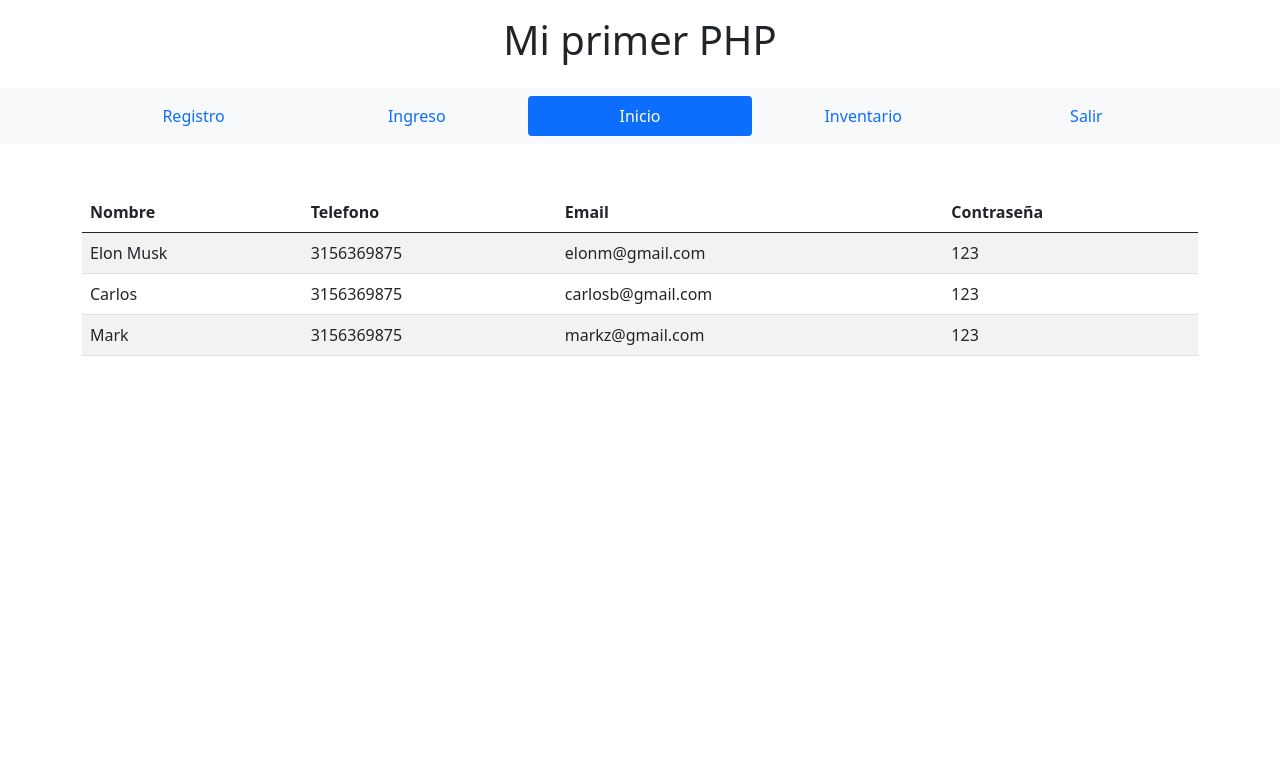
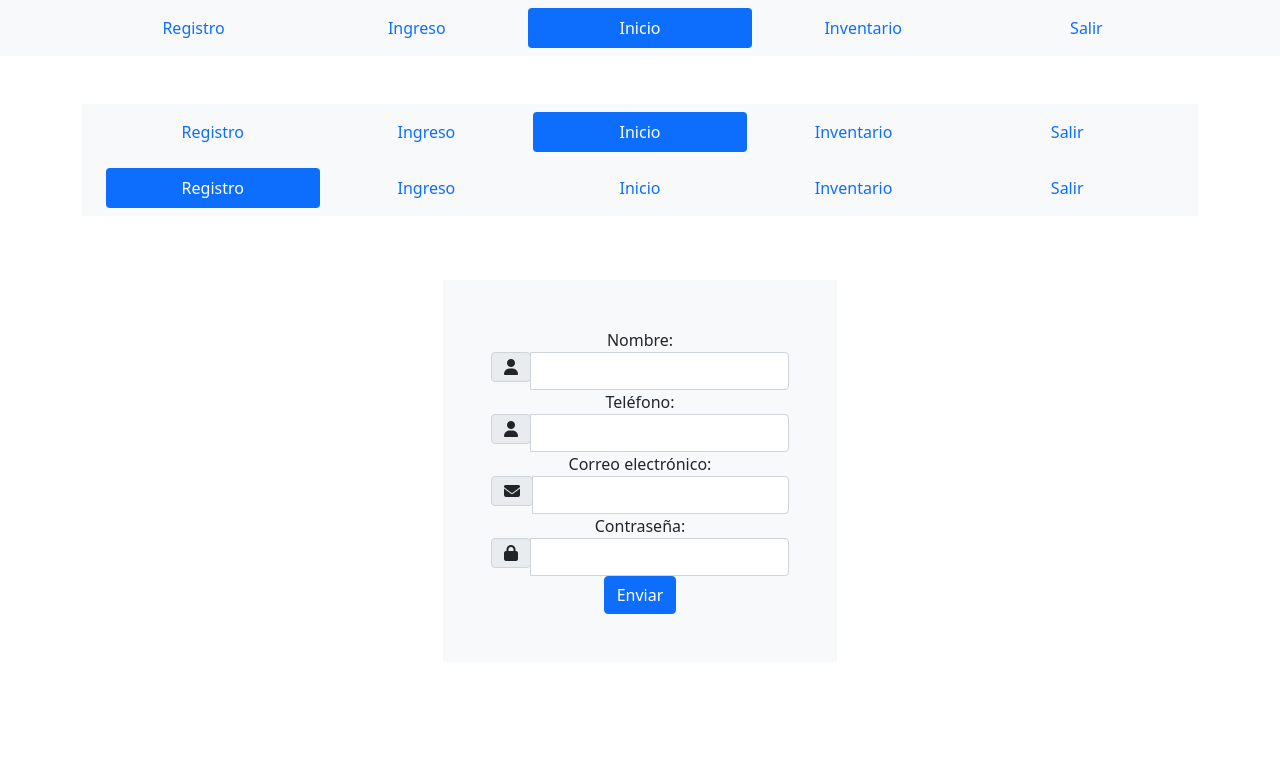
Before and after one commit to JCMR05/phpsena, a PHP site: page /vistas/plantilla.php in a window 1280 px wide. Shown: the top 773 px of the page. Run offline with PHP 8.4, Linux system fonts and the light colour scheme; some libraries are stand-ins or nearby versions.

Commit message:
Modulos y Modelos

```diff
--- a/html/index.html
+++ b/html/index.html
@@ -5,7 +5,7 @@
 <head>
     <meta charset="UTF-8">
     <meta name="viewport" content="width=device-width, initial-scale=1.0">
-    <link href="vistas\librerias\bootstrap.min.css" rel="stylesheet">
+    <link href="https://cdn.jsdelivr.net/npm/bootstrap@5.0.2/dist/css/bootstrap.min.css" rel="stylesheet">
     <title>PHP</title>
     <link rel="stylesheet" href="style.css">
 </head>
--- /dev/null
+++ b/vistas/css/styless.css
@@ -0,0 +1,3 @@
+.input-group-text {
+    padding: 0.75rem 0.75rem;
+}
--- /dev/null
+++ b/vistas/modulos/menu.php
@@ -0,0 +1,21 @@
+<div class="container-fluid bg-light">
+        <div class="container">
+            <ul class="nav nav-justified py-2 nav-pills">
+                <li class="nav-item">
+                    <a href="registro.php" class="nav-link">Registro</a>
+                </li>
+                <li class="nav-item">
+                    <a href="ingreso.html" class="nav-link">Ingreso</a>
+                </li>
+                <li class="nav-item">
+                    <a href="index.html" class="nav-link active">Inicio</a>
+                </li>
+                <li class="nav-item">
+                    <a href="inventario.html" class="nav-link">Inventario</a>
+                </li>
+                <li class="nav-item">
+                    <a href="#" class="nav-link">Salir</a>
+                </li>
+            </ul>
+        </div>
+    </div>
--- /dev/null
+++ b/vistas/modulos/registro.php
@@ -0,0 +1,128 @@
+<!DOCTYPE html>
+<html lang="es">
+<head>
+    <meta charset="UTF-8">
+    <meta name="viewport" content="width=device-width, initial-scale=1.0">
+    <link href="https://cdn.jsdelivr.net/npm/bootstrap@5.0.2/dist/css/bootstrap.min.css" rel="stylesheet" integrity="sha384-EVSTQN3/azprG1Anm3QDgpJLIm9Nao0Yz1ztcQTwFspd3yD65VohhpuuCOmLASjC" crossorigin="anonymous">
+	<!-- Latest compiled Fontawesome-->
+	<script src="https://kit.fontawesome.com/e632f1f723.js" crossorigin="anonymous"></script>
+    <title>PHP</title>
+    <link rel="stylesheet" href="style.css">
+</head>
+<body>
+    <? include "modulos/menu.php"; ?>
+
+    <div class="container-fluid bg-light">
+        <div class="container">
+            <ul class="nav nav-justified py-2 nav-pills">
+                <li class="nav-item">
+                    <a href="registro.html" class="nav-link active">Registro</a>
+                </li>
+                <li class="nav-item">
+                    <a href="ingreso.html" class="nav-link">Ingreso</a>
+                </li>
+                <li class="nav-item">
+                    <a href="index.html" class="nav-link">Inicio</a>
+                </li>
+                <li class="nav-item">
+                    <a href="inventario.html" class="nav-link">Inventario</a>
+                </li>
+                <li class="nav-item">
+                    <a href="#" class="nav-link">Salir</a>
+                </li>
+            </ul>
+        </div>
+    </div>
+
+
+	<div class="container-fluid">
+
+		<div class="container py-5">
+
+            <div class="d-flex justify-content-center text-center py-3">
+
+                <form class="p-5 bg-light" method="post">
+
+                    <div class="form-group">
+                        <label for="nombre">Nombre:</label>
+
+                        <div class="input-group">
+
+                            <div class="input-group-prepend">
+                                <span class="input-group-text">
+                                    <i class="fas fa-user"></i>
+                                </span>
+                            </div>
+
+                            <input type="text" class="form-control" id="nombre" name="registroNombre">
+
+                        </div>
+
+                    </div>
+
+                    <div class="form-group">
+                        <label for="nombre">Teléfono:</label>
+
+                        <div class="input-group">
+
+                            <div class="input-group-prepend">
+                                <span class="input-group-text">
+                                    <i class="fas fa-user"></i>
+                                </span>
+                            </div>
+
+                            <input type="text" class="form-control" id="telefono" name="registroTelefono">
+
+                        </div>
+
+                    </div>
+
+                    <div class="form-group">
+
+                        <label for="email">Correo electrónico:</label>
+
+                        <div class="input-group">
+
+                            <div class="input-group-prepend">
+                                <span class="input-group-text">
+                                    <i class="fas fa-envelope"></i>
+                                </span>
+                            </div>
+
+                            <input type="email" class="form-control" id="email" name="registroEmail">
+
+                        </div>
+
+                    </div>
+
+                    <div class="form-group">
+                        <label for="pwd">Contraseña:</label>
+
+                        <div class="input-group">
+
+                            <div class="input-group-prepend">
+                                <span class="input-group-text">
+                                    <i class="fas fa-lock"></i>
+                                </span>
+                            </div>
+
+                            <input type="password" class="form-control" id="pwd" name="registroPassword">
+
+                        </div>
+
+                    </div>
+
+
+                    <button type="submit" class="btn btn-primary">Enviar</button>
+
+                </form>
+
+            </div>
+
+        </div>
+
+    </div>
+
+    <script src="https://cdn.jsdelivr.net/npm/bootstrap@5.0.2/dist/js/bootstrap.bundle.min.js" integrity="sha384-MrcW6ZMFYlzcLA8Nl+NtUVF0sA7MsXsP1UyJoMp4YLEuNSfAP+JcXn/tWtIaxVXM" crossorigin="anonymous"></script>
+</body>
+</html>
--- a/vistas/plantilla.php
+++ b/vistas/plantilla.php
@@ -5,77 +5,50 @@
 <head>
     <meta charset="UTF-8">
     <meta name="viewport" content="width=device-width, initial-scale=1.0">
-    <link href="vistas\librerias\bootstrap.min.css" rel="stylesheet">
+    <link href="https://cdn.jsdelivr.net/npm/bootstrap@5.0.2/dist/css/bootstrap.min.css" rel="stylesheet">
     <title>PHP</title>
     <link rel="stylesheet" href="style.css">
 </head>
 
 <body>
 
-    <div class="container-fluid">
-        <h1 class="text-center py-3"> Mi primer PHP </h1>
-    </div>
-
-    <div class="container-fluid bg-light">
-        <div class="container">
-            <ul class="nav nav-justified py-2 nav-pills">
-                <li class="nav-item">
-                    <a href="registro.html" class="nav-link">Registro</a>
-                </li>
-                <li class="nav-item">
-                    <a href="ingreso.html" class="nav-link">Ingreso</a>
-                </li>
-                <li class="nav-item">
-                    <a href="index.html" class="nav-link active">Inicio</a>
-                </li>
-                <li class="nav-item">
-                    <a href="inventario.html" class="nav-link">Inventario</a>
-                </li>
-                <li class="nav-item">
-                    <a href="#" class="nav-link">Salir</a>
-                </li>
-            </ul>
-        </div>
-    </div>
+    <? include "modulos/menu.php"; ?>
 
     <div class="container-fluid">
-        <div class="container py-5">
-            <table class="table table-striped">
-                <thead>
-                    <tr>
-                        <th>Nombre</th>
-                        <th>Telefono</th>
-                        <th>Email</th>
-                        <th>Contraseña</th>
-                    </tr>
-                </thead>
-                <tbody>
-                    <tr>
-                        <td>Elon Musk</td>
-                        <td>3156369875</td>
-                        <td>elonm@gmail.com</td>
-                        <td>123</td>
-                    </tr>
-                    <tr>
-                        <td>Carlos</td>
-                        <td>3156369875</td>
-                        <td>carlosb@gmail.com</td>
-                        <td>123</td>
-                    </tr>
-                    <tr>
-                        <td>Mark</td>
-                        <td>3156369875</td>
-                        <td>markz@gmail.com</td>
-                        <td>123</td>
-                    </tr>
-                </tbody>
-            </table>
-        </div>
+		<div class="container py-5">
 
-    </div>
+			<?php
+
+				#ISSET: isset() Determina si una variable está definida y no es NULL
+
+				if(isset($_GET["modulo"])){
+
+					if($_GET["modulo"] == "registro" ||
+					   $_GET["modulo"] == "ingreso" ||
+					   $_GET["modulo"] == "inicio" ||
+                       $_GET["modulo"] == "inventario" ||
+					   $_GET["modulo"] == "salir"){
+
+						include "modulos/".$_GET["modulo"].".php";
+
+					}else{
+
+						include "paginas/error404.php";
+					}
+
+
+				}else{
+
+					include "modulos/registro.php";
+
+				}
 
 
 
-    <script src="https://cdn.jsdelivr.net/npm/bootstrap@5.0.2/dist/js/bootstrap.bundle.min.js" integrity="sha384-MrcW6ZMFYlzcLA8Nl+NtUVF0sA7MsXsP1UyJoMp4YLEuNSfAP+JcXn/tWtIaxVXM" crossorigin="anonymous"></script>
+			 ?>
+
+		</div>
+    </div>
+
 </body>
 </html>
```
Also changed, not shown: controladores/registro.controlador.php (added, +89 -0 lines), modelos/conexion.php (added, +13 -0 lines), modelos/registro.modelo.php (added, +82 -0 lines), vistas/modulos/ingreso.php (added, +115 -0 lines).
